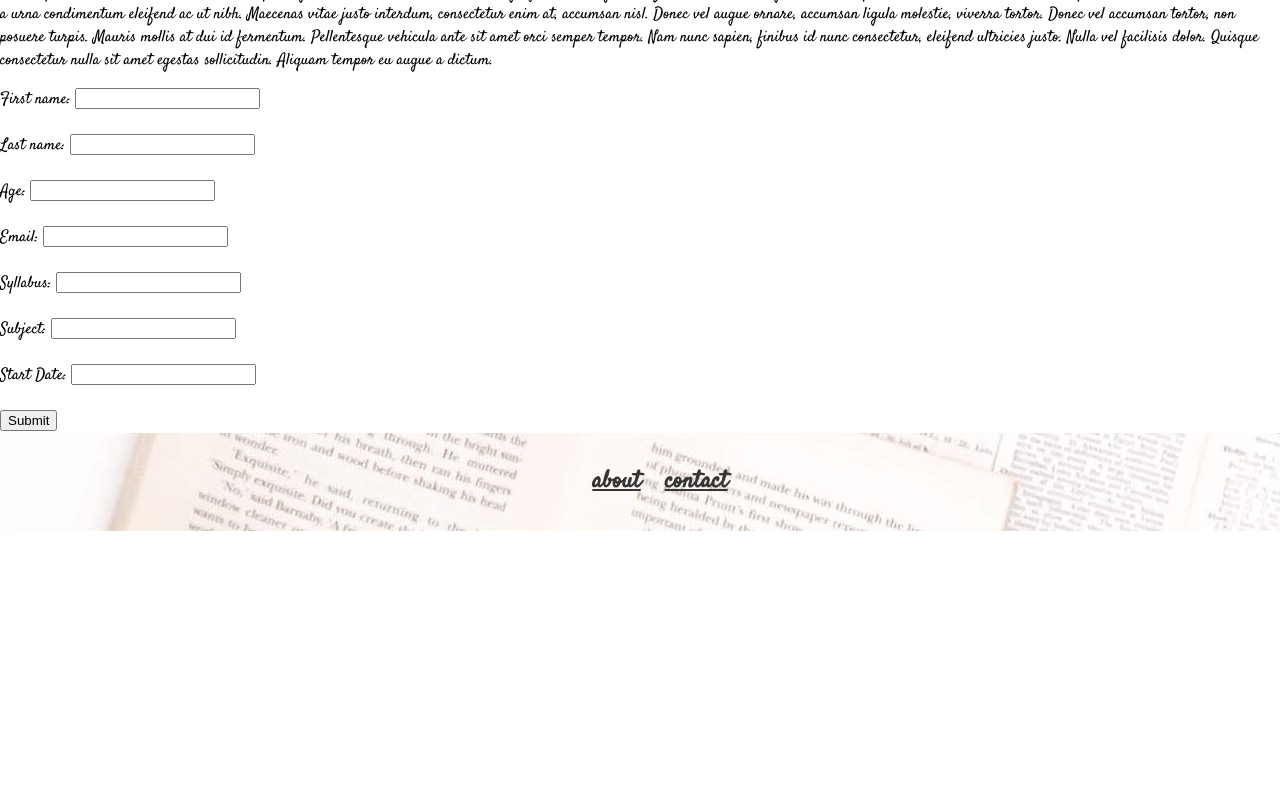
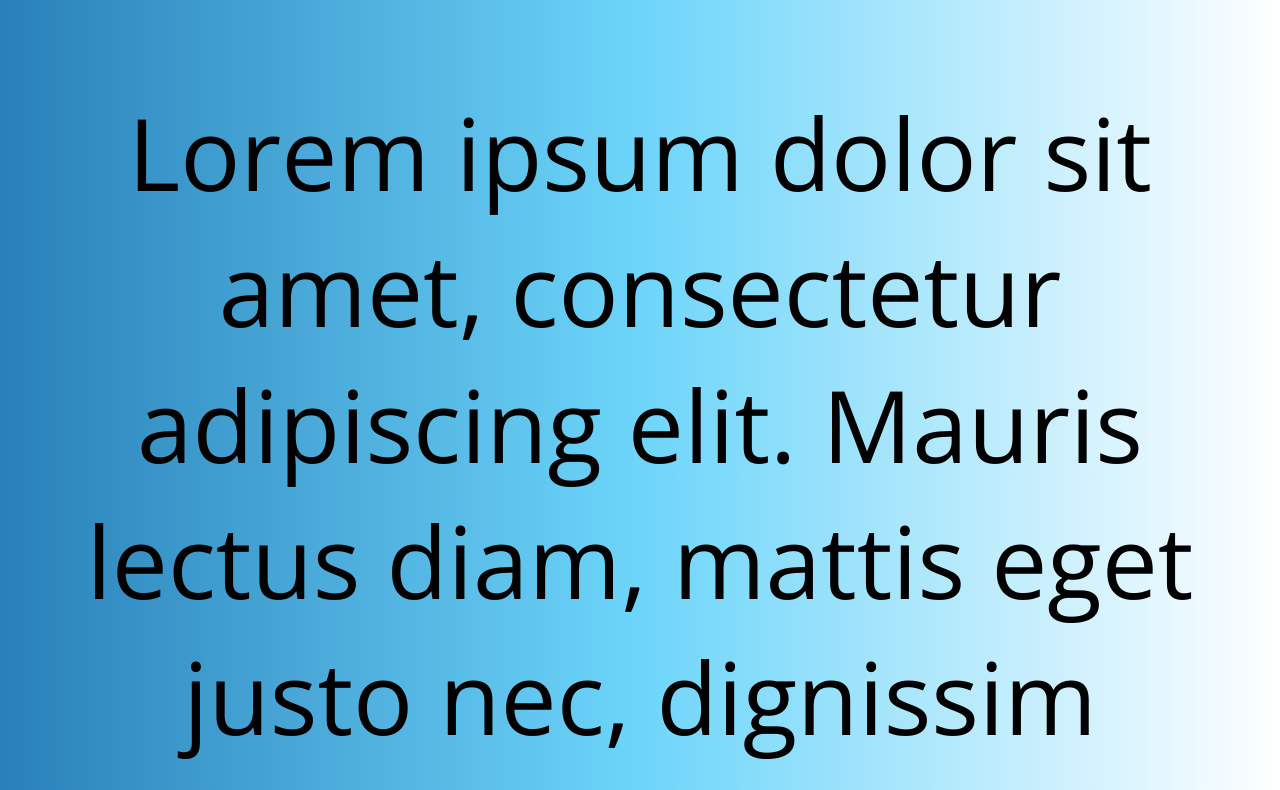
Before and after one commit to yeewei601/Andromeda, a plain HTML site: page AcademicTutoring.html in a window 1280 px wide. Shown: the part 289-1079 px from the top of the page. Before the commit the page ends 820 px from the top, so only its background shows below. Drawn offline with nearby package versions, Linux system fonts and the light colour scheme.

Commit message:
added form

```diff
--- a/AcademicTutoring.html
+++ b/AcademicTutoring.html
@@ -18,8 +18,9 @@
       </nav>
       <h1>ANDROMEDA</h1>
     </header>
-    <h2>How it works?</h2>
-    <p>
+    <div class="home-content">
+      <h2 class="section-header">How it works?</h2>
+      <p class="section-paragraph">
         Lorem ipsum dolor sit amet, consectetur adipiscing elit. Mauris lectus
         diam, mattis eget justo nec, dignissim faucibus tellus. Integer rhoncus
         dapibus enim ut accumsan. Nunc volutpat blandit ultricies. Sed ac nisi a
@@ -31,27 +32,36 @@
         eleifend ultricies justo. Nulla vel facilisis dolor. Quisque consectetur
         nulla sit amet egestas sollicitudin. Aliquam tempor eu augue a dictum.
     </p>
-    <form>
-      <div class="2column">
-        <label for="fname">First name:</label>
-        <input type="text" id="fname" name="fname" /><br /><br />
+      <form class="form section-paragraph">
+        <label for="fname" class="form-label">First name:</label>
+        <input type="text" id="fname" name="fname" class="form-input"/><br /><br />
+
+        <label for="lname" class="form-label">Last name:</label>
+        <input type="text" id="lname" name="lname" class="form-input"/><br /><br />
+
+        <label for="age" class="form-label">Age:</label>
+        <input type="number" id="age" name="age" min="13" class="form-input" /><br /><br />
+
+        <label for="email" class="form-label">Email:</label>
+        <input type="text" id="email" name="email" class="form-input"/><br /><br />
+
+        <label for="Syllabus" class="form-label">Syllabus:</label>
+        <input type="text" id="Syllabus" name="Syllabus" class="form-input"/><br /><br />
+
+        <label for="date" class="form-label">Start Date:</label>
+        <input type="date" id="date" name="date" class="form-input"/><br /><br />
+
+        <label for="subject" class="form-label subject">Subject:</label>
+        <select id="Subject" name="subject" class="form-input">
+          <option value="math">Math</option>
+          <option value="AddMath">Additional/Further Math</option>
+          <option value="physics">Physics</option>
+          <option value="chemistry">Chemistry</option>
+          <option value="others">Others</option>
+
+        <input type="submit" value="Submit" class="submit-btn" />
+      </form>
     </div>
-      <div class="2column">
-        <label for="lname">Last name:</label>
-        <input type="text" id="lname" name="lname" /><br /><br />
-      </div>
-      <label for="age">Age:</label>
-      <input type="text" id="age" name="age" /><br /><br />
-      <label for="email">Email:</label>
-      <input type="text" id="email" name="email" /><br /><br />
-      <label for="Syllabus">Syllabus:</label>
-      <input type="text" id="Syllabus" name="Syllabus" /><br /><br />
-      <label for="subject">Subject:</label>
-      <input type="text" id="subject" name="subject" /><br /><br />
-      <label for="date">Start Date:</label>
-      <input type="text" id="date" name="date" /><br /><br />
-      <input type="submit" value="Submit" />
-    </form>
     <footer class="main-footer">
       <div class="nav main-footer-nav">
         <ul class="nav footer-nav">
```
Lines whose indentation alone changed are shown as unchanged.
